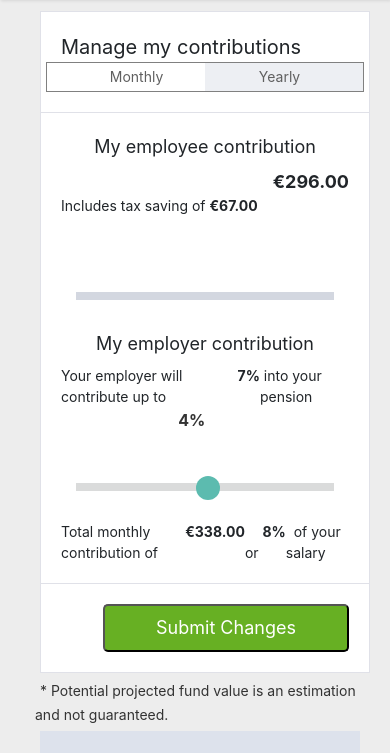
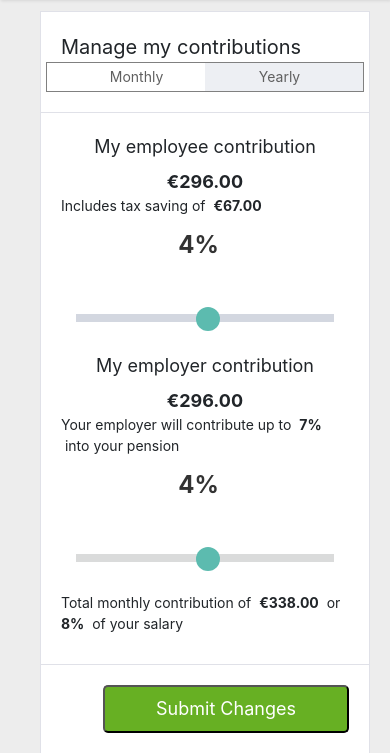
Before and after one commit to GroupDigitalHub/il-cb-project, a plain HTML site: page modify.html in a window 390 px wide. Shown: the part 76-829 px from the top of the page. Drawn offline with nearby package versions, Linux system fonts and the light colour scheme.

Commit message:
Alignment issues on sliders for mobile

```diff
--- a/css/styles.css
+++ b/css/styles.css
@@ -557,7 +557,7 @@
         color: #fff;
     }
     .contributions-text-subtext {
-        display: flex;
+
         font-size: 14px;
 
     }
@@ -732,19 +732,22 @@
             order: 1;
         }
         #amount-employee {
-            order: 0
+            order: 0;
+            font-size: 24px;
         }
         #employer-contribution {
             order: 1;
         }
         #amount-employer {
-            order: 0
+            order: 0;
+            font-size: 24px;
         }
         #avc-contribution {
             order: 1;
         }
         #amount-avc {
-            order: 0
+            order: 0;
+            font-size: 24px;
         }
         .my-balance-desktop {
             display: none;
@@ -782,6 +785,10 @@
         }
         .profile-box {
             display: none;
+        }
+        .contributions-text-subtext {
+            justify-content: center;
+            margin-bottom: 10px;
         }
           }
     /*   ***************** DESKTOP DEVICES ***************** */
--- a/js/modify.js
+++ b/js/modify.js
@@ -11,22 +11,9 @@ $( function() {
     });
   } );
 // ********** Modify Contributions Sliders **********
+
+
 $(function () {
-    $('#slider').slider({
-       range: false,
-       value: 15,
-       min: 0,
-       max: 80,
-        slide: function( event, ui ) {
-            $(ui.handle).text(ui.value);
-        }
-  });
-    $('.ui-slider-handle').each(function() {
-       $(this).text($(this).parent().slider('value'));
-    });
-});
-
-/*$(function () {
     $("#employee-contribution").slider({
         range: "max",
         min: 1,
@@ -87,7 +74,7 @@ $(function () {
 
 
 });
-*/
+
 //  ********** End of Modify Contributions Sliders **********
 
 
--- a/modify.html
+++ b/modify.html
@@ -265,19 +265,7 @@
 
                     <!--MODIFY HEADER END-->
                     <!-- SLIDERS -->
-                    <script>
-                        $(function() {
-                            var handle = $("#custom-handle");
-                            $("#slider").slider({
-                                create: function() {
-                                    handle.text($(this).slider("value"));
-                                },
-                                slide: function(event, ui) {
-                                    handle.text(ui.value);
-                                }
-                            });
-                        });
-                    </script>
+
                     <div class="col-lg-12 col-md-12 col-sm-12 sliders-desktop"></div>
                     <div class="row">
                         <div class="col-lg-8 col-md-8 col-sm-8">
@@ -298,7 +286,7 @@
                                     <div class="col-lg-9 col-md-9 col-sm-9 projections-text">
                                         <label style="font-size: 18px;">My employee contribution</label>
                                     </div>
-                                        <div class="col-lg-3 col-md-3 col-sm-3" style="flex: 50%; text-align: right; font-size: 18px;">
+                                    <div class="col-lg-3 col-md-3 col-sm-3 flex-center" style="flex: 50%; text-align: right; font-size: 18px;">
                                         <span class="input-group-addon" style="background-color: #fff; font-weight: bold;">€296.00</span>
 
                                     </div>
@@ -309,11 +297,10 @@
                                 </div>
                                 <div class="row employee" style="display: flex;">
 
-										<div id="slider2"></div>
                                     <div class="col-lg-8 col-md-8 col-sm-8 flex-center" id="employee-contribution">
                                     </div>
 
-                                        <div class="col-lg-2 col-md-2 col-sm-2">
+                                    <div class="col-lg-2 col-md-2 col-sm-2" style="display: flex;">
 
                                         <input type="text" id="amount-employee" readonly style="border:0; color:#333; font-weight:bold;width: 50px;margin-left: 40%;">
                                     </div>
@@ -326,7 +313,10 @@
                                         <label style="font-size: 18px;">My employer contribution</label>
 
                                     </div>
+                                    <div class="col-lg-3 col-md-3 col-sm-3 flex-center" style="flex: 50%; text-align: right; font-size: 18px;">
+                                        <span class="input-group-addon" style="background-color: #fff; font-weight: bold;">€296.00</span>
 
+                                    </div>
                                     <div class="col-lg-9 col-md-9 col-sm-9 contributions-text-subtext">Your employer will contribute up to&nbsp;
                                         <span id="employer-contribution-total" class="bold">
 											7%
@@ -408,7 +398,6 @@
                         </div>
                         <!--End of Projections / Simulate-->
                     </div>
-
 
                     <!-- SLIDERS END -->
                     <!-- SIMULATE /PROJECTIONS  BOX -->
@@ -496,37 +485,38 @@
             </div>
         </div>
 
-
         <div class="modal-footer">
             <button type="button" class="btn btn-default" id="modal-btn-cancel">Cancel</button>
             <button type="button" class="btn btn-primary" id="modal-btn-confirm">Confirm</button>
         </div>
     </div>
     <!-- END OF SUMMARY OF CHANGES MODAL-->
-<script>var modalConfirm = function (callback) {
+    <script>
+        var modalConfirm = function(callback) {
 
-$("#btnSubmit").on("click", function () {
+            $("#btnSubmit").on("click", function() {
                 $("#my-modal").modal('show');
             });
 
-$("#modal-btn-confirm").on("click", function () {
+            $("#modal-btn-confirm").on("click", function() {
                 callback(true);
                 $("#my-modal").modal('hide');
             });
 
-$("#modal-btn-cancel").on("click", function () {
+            $("#modal-btn-cancel").on("click", function() {
                 callback(false);
                 $("#my-modal").modal('hide');
             });
         };
 
-modalConfirm(function (confirm) {
+        modalConfirm(function(confirm) {
             if (confirm) { // Acciones si el usuario confirma
                 $("#result").html("CONFIRMED");
             } else { // Acciones si el usuario no confirma
                 $("#result").html("NOT CONFIRMED");
             }
-});</script>
+        });
+    </script>
     <div class="line"></div>
 
 </body>
```
Lines whose indentation alone changed are shown as unchanged.
